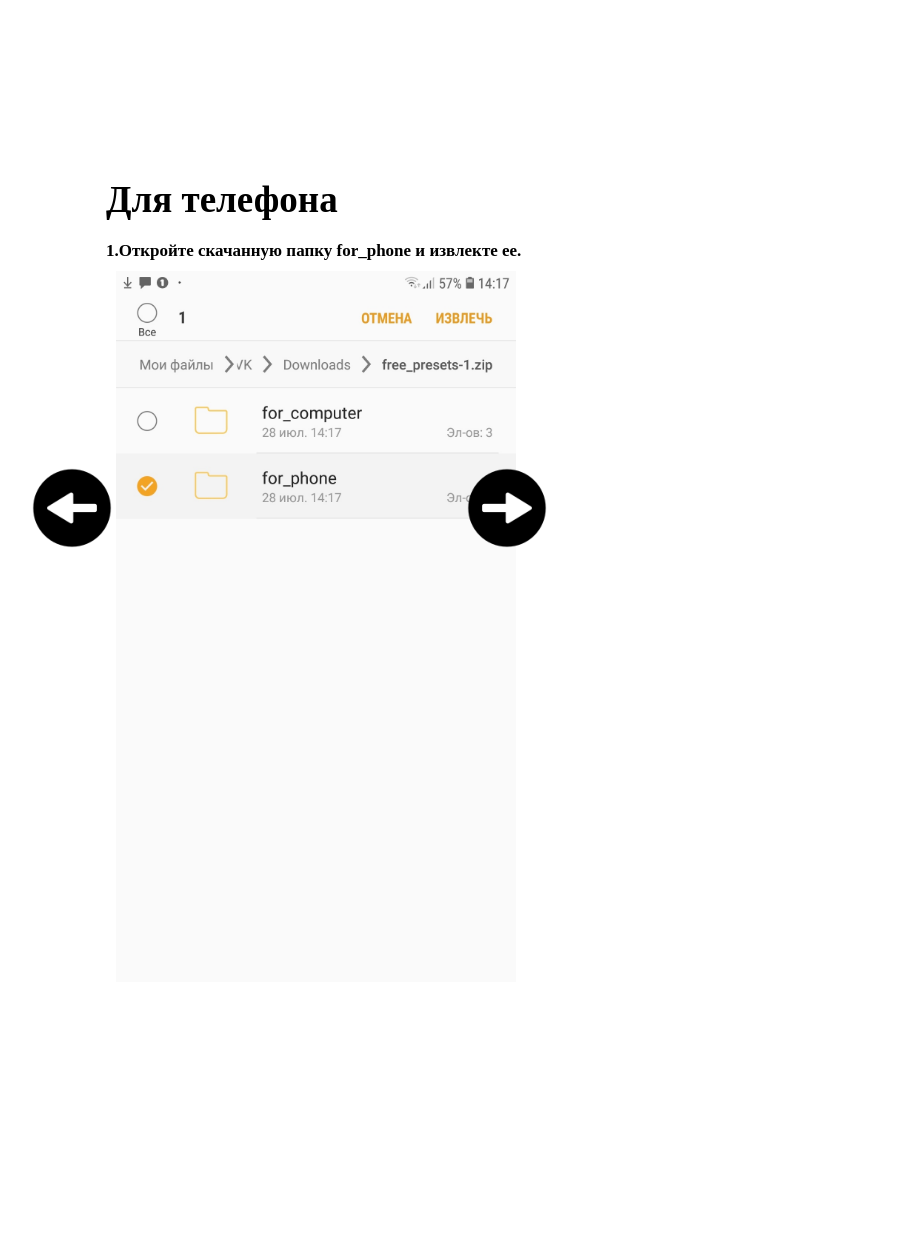
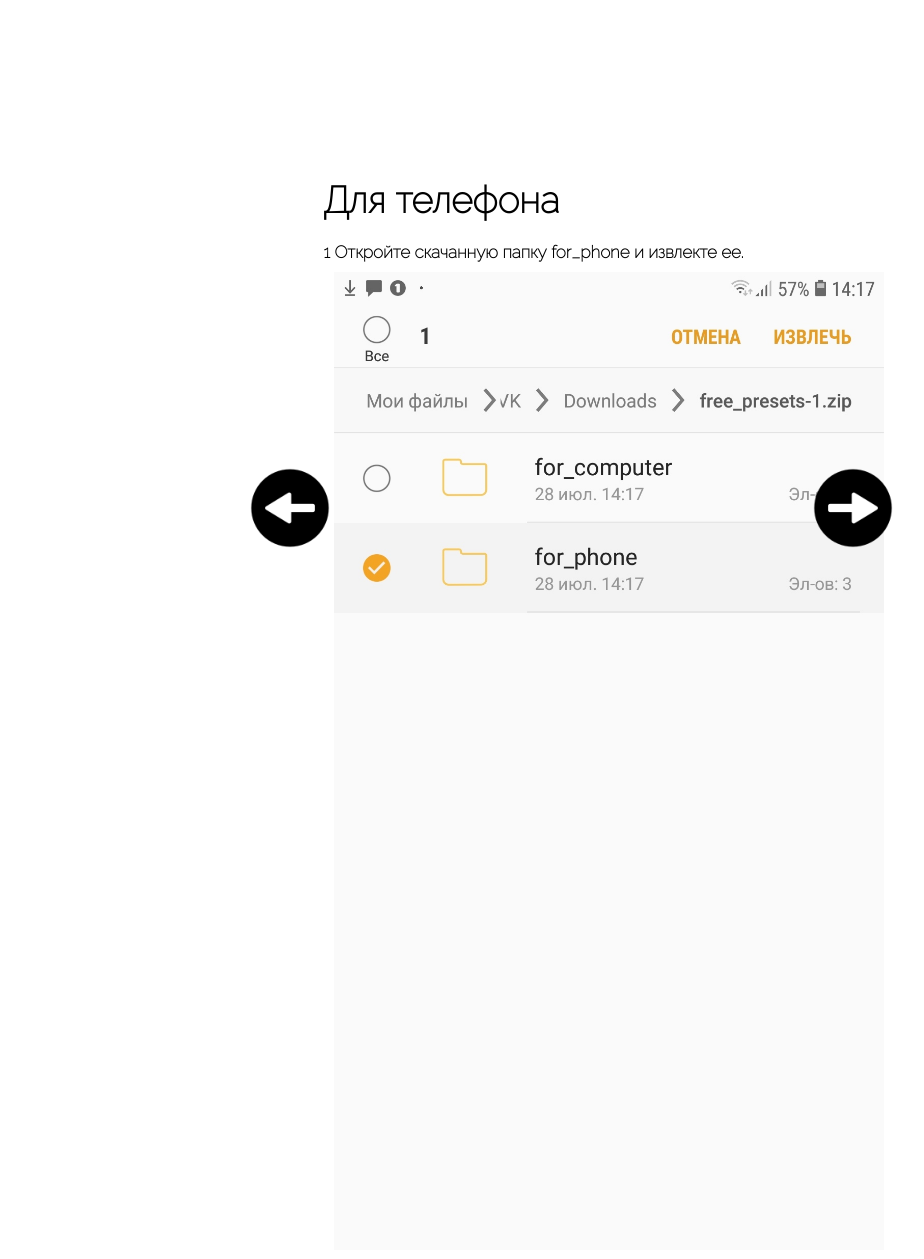
Before and after one commit to emelkhovsky/lightroom, a Flask app: page /instructions in a window 1280 px wide; the page is wider, and only the part inside the window is pictured. Shown: the part 532-1791 px from the top of that part, without its empty margins (96-1020 px from the left). Before the commit the page ends 1080 px from the top of that part, so only its background shows below. Run offline with Flask 2, Linux system fonts and the light colour scheme; some libraries are stand-ins or nearby versions.

Commit message:
add font-family under gallery

```diff
--- a/static/css/instructions_style.css
+++ b/static/css/instructions_style.css
@@ -1,28 +1,29 @@
 #for_phone{
     position:absolute;
     top:700px;
-    left:15%;
-    width:600px;
+    left:32%;
+    width:550px;
+    font-family:Raleway;
 }
-#for_phone #gallery_phone .photos_phone div{
+#for_phone #photos_phone div{
     display:none;
 }
-#for_phone #gallery_phone .photos_phone div:first-child{
+#for_phone #photos_phone div:first-child{
     display:block;
 }
-#for_phone #gallery_phone .photos_phone div img{
-    width:400px;
+#for_phone #photos_phone div img{
+    width:550px;
     padding:10px;
 }
 .back{
     width:80px;
     position:absolute;
     top:1000px;
-    left:10%;
+    left:27%;
 }
 .next{
     width:80px;
     position:absolute;
     top:1000px;
-    left:44%;
+    left:71%;
 }
--- a/static/js/instructions_script.js
+++ b/static/js/instructions_script.js
@@ -1,7 +1,7 @@
 window.onload = function(){
     var button_back = document.querySelector(".buttons_phone .back");
     var button_next = document.querySelector(".buttons_phone .next");
-    var blocks = document.querySelectorAll("#for_phone #gallery_phone .photos_phone div")
+    var blocks = document.querySelectorAll("#for_phone #photos_phone div")
     var index = 0;
     button_back.addEventListener("click", function(){
         blocks[index].style.display = "none";
--- a/templates/instructions.html
+++ b/templates/instructions.html
@@ -8,39 +8,37 @@
 {%block body%}
 <div id = "for_phone">
     <div class = "headline">Для телефона</div>
-    <div class = "text" id = "gallery_phone">
-        <div class = "photos_phone">
+    <div class = "text" id = "photos_phone">
         <div>
-            1.Откройте скачанную папку for_phone и извлекте ее.
+            1 Откройте скачанную папку for_phone и извлекте ее.
             <img src = "{{url_for('static', filename = 'images/instructions_for_phone/1.jpg')}}">
         </div>
         <div>
-            2.Итак, вы получили пресеты.
+            2 Итак, вы получили пресеты.
             <img src = "{{url_for('static', filename = 'images/instructions_for_phone/2.jpg')}}">
         </div>
         <div>
-            3.Откройте приложение lightroom, нажмите кнопку "добавить фотографии" и
+            3 Откройте приложение lightroom, нажмите кнопку "добавить фотографии" и
             добавьте картинки с пресетами.
             <img src = "{{url_for('static', filename = 'images/instructions_for_phone/3.jpg')}}">
         </div>
         <div>
-            4.Теперь откройте фото с пресетом и нажмиье кнопку "создать стиль".
+            4 Теперь откройте фото с пресетом и нажмиье кнопку "создать стиль".
             <img src = "{{url_for('static', filename = 'images/instructions_for_phone/4.jpg')}}">
         </div>
         <div>
-            5.Введите любое имя для пресета и нажмите на галочку.
+            5 Введите любое имя для пресета и нажмите на галочку.
             <img src = "{{url_for('static', filename = 'images/instructions_for_phone/5.jpg')}}">
         </div>
         <div>
-            6.А теперь выберите любое фото, которое хотите преобразить,проверните
+            6 А теперь выберите любое фото, которое хотите преобразить,проверните
             полосу настроек в право и нажмите на кнопку "стили".
             <img src = "{{url_for('static', filename = 'images/instructions_for_phone/6.jpg')}}">
         </div>
         <div>
-            7.Найдите ваш сохраненный пресет в списке пользовательских пресетов и
+            7 Найдите ваш сохраненный пресет в списке пользовательских пресетов и
             нажмите на него. Теперь Вы можете сохранить фото : )
             <img src = "{{url_for('static', filename = 'images/instructions_for_phone/7.jpg')}}">
-        </div>
         </div>
     </div>
 </div>
```
